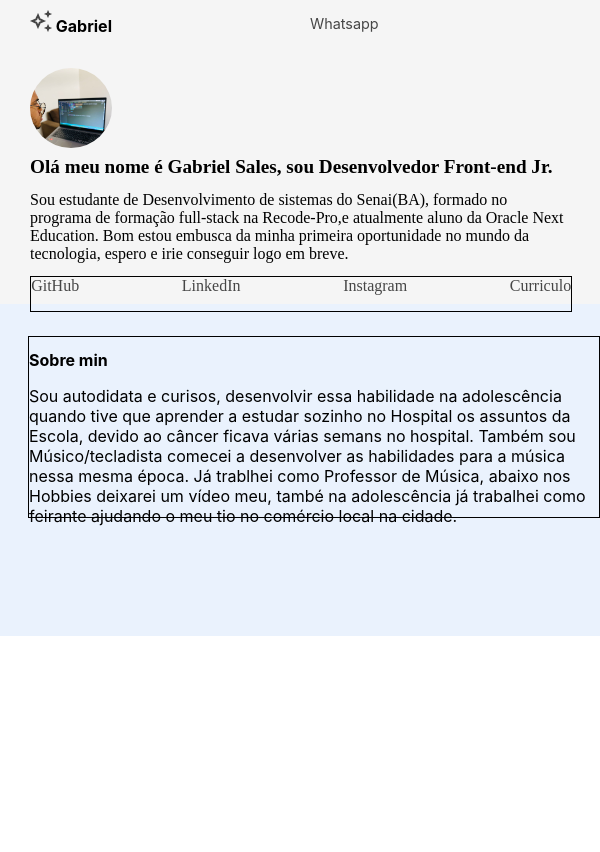
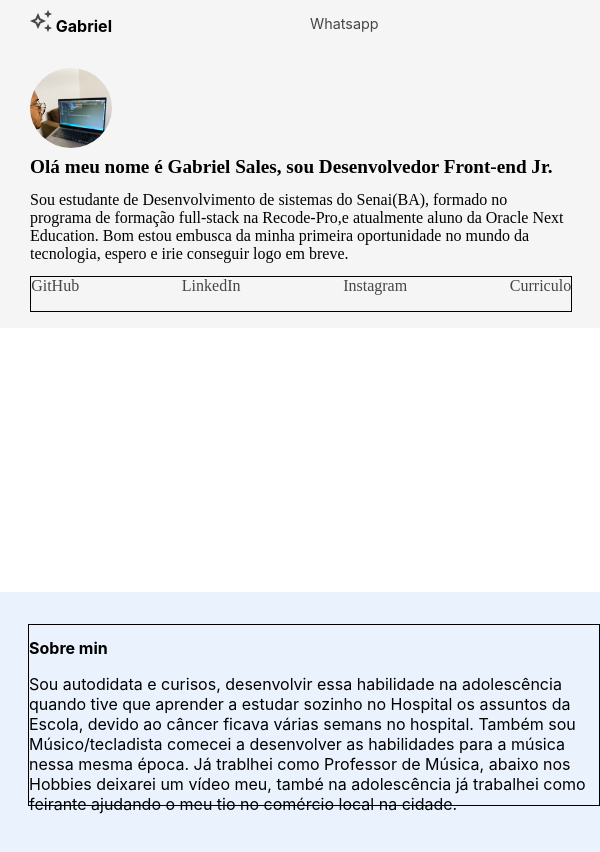
Before and after one commit to salesgs/portifolio__react, a React (Create React App) app: page / in a window 600 px wide. Shown: the top 852 px of the page. Before the commit the page ends 800 px from the top, so only its background shows below. Built offline with nearby package versions, Linux system fonts and the light colour scheme.

Commit message:
cabeçalho 14

```diff
--- a/src/Componentes/Sobre/Responsive.css
+++ b/src/Componentes/Sobre/Responsive.css
@@ -14,54 +14,3 @@
 
   }
 }
-
-@media screen and (min-width:375px) and (max-width:700px){
-  .bio{
-    margin-top: -14rem;
-    padding-top: 2rem;
-    width: 100vw;
-
-  }
-  .bio__text{
-    width: 100vw;
-  }
-  .bio__content{
-    width: 95vw;
-    border: solid black 1px;
-
-  }
-}
-
-@media screen and (min-width:390px) and (max-width:700px){
-  .bio{
-    margin-top: -24rem;
-    padding-top: 2rem;
-    width: 100vw;
-
-  }
-  .bio__text{
-    width: 100vw;
-  }
-  .bio__content{
-    width: 95vw;
-    border: solid black 1px;
-
-  }
-}
-
-@media screen and (min-width:414px) and (max-width:700px){
-  .bio{
-    margin-top: -26rem;
-    padding-top: 2rem;
-    width: 100vw;
-
-  }
-  .bio__text{
-    width: 100vw;
-  }
-  .bio__content{
-    width: 95vw;
-    border: solid black 1px;
-
-  }
-}
```
